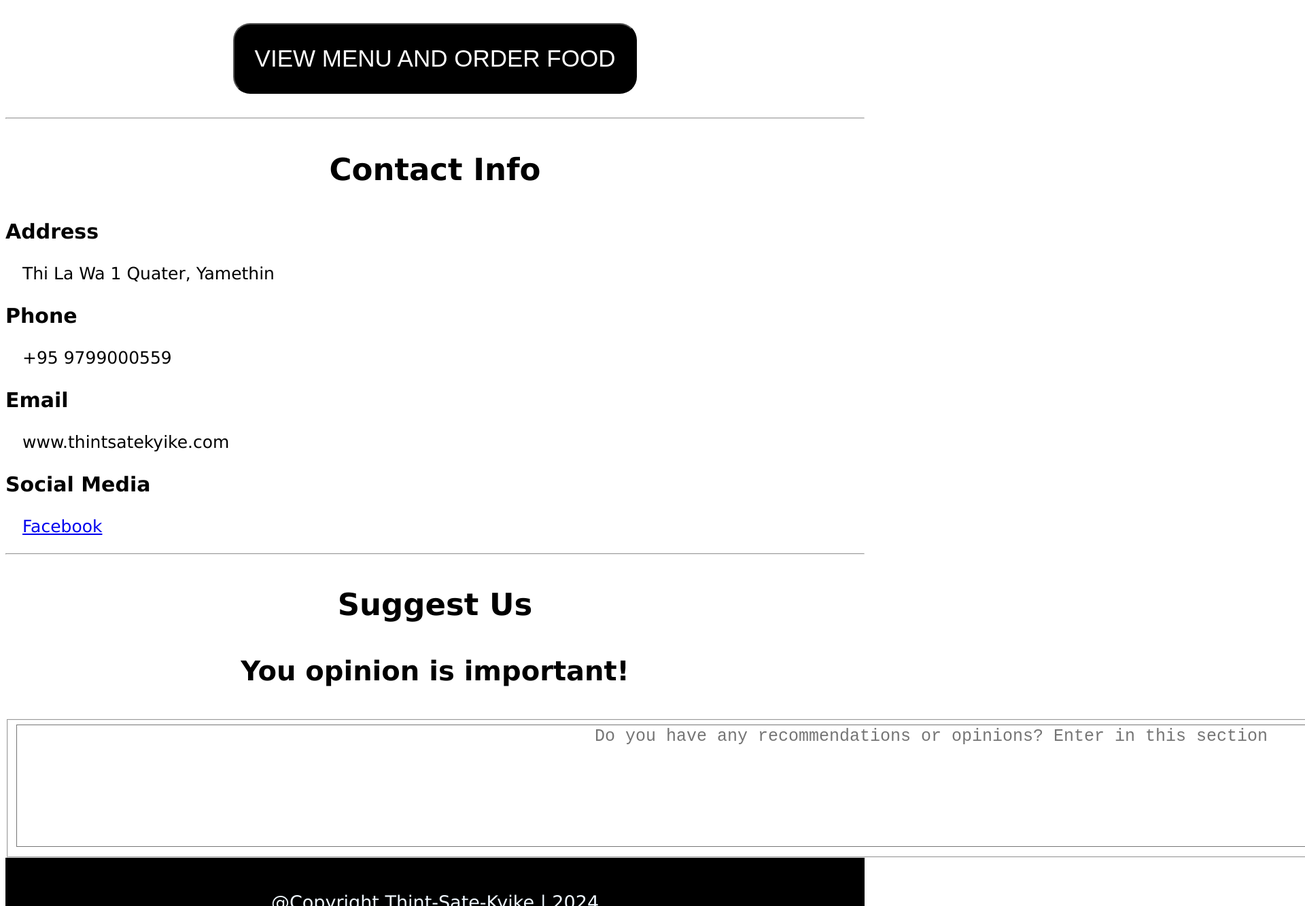
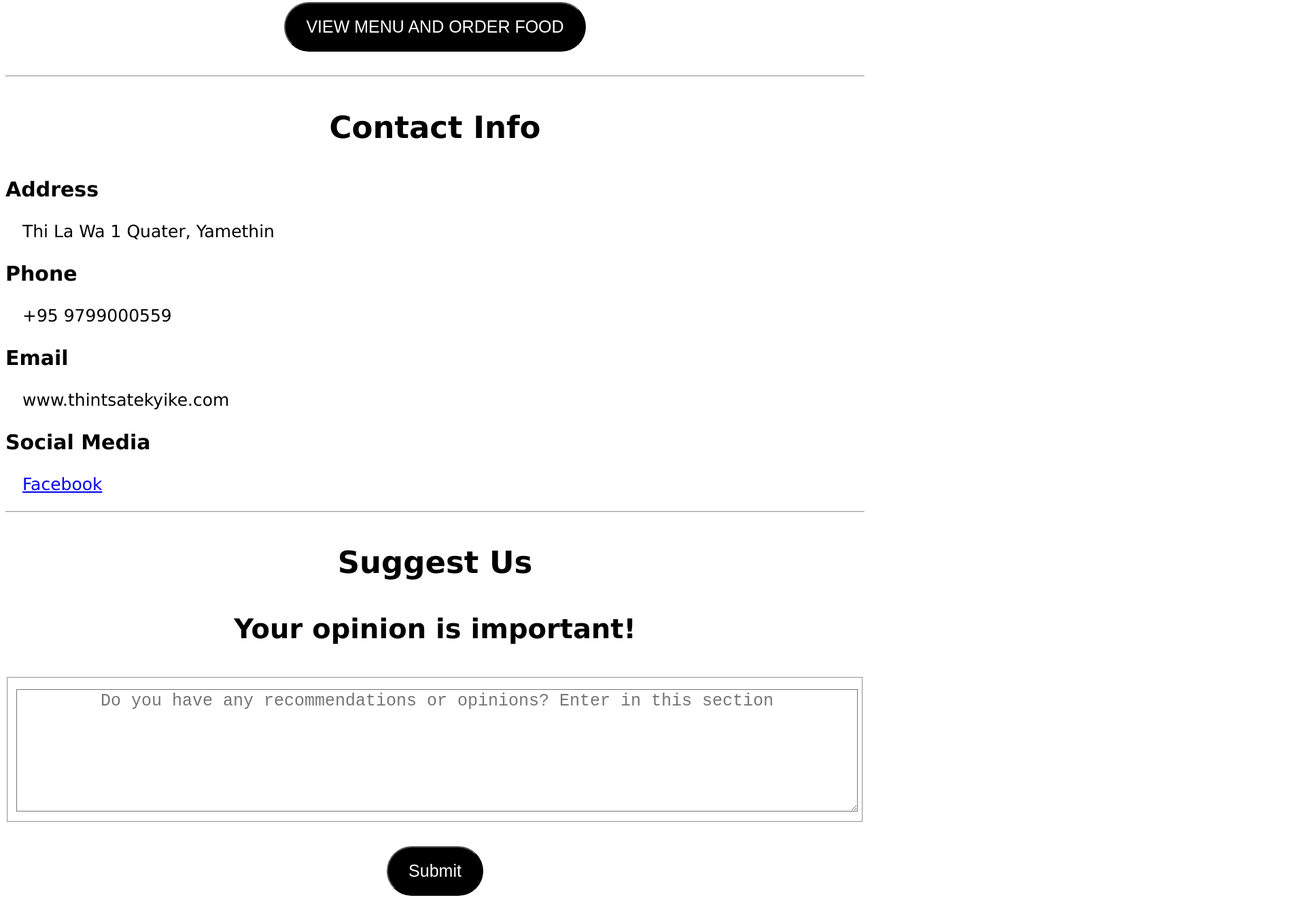
Before and after one commit to Min-Thway-Htut/Restaurant-Website, a plain HTML site: page index.html in a window 1280 px wide. Shown: the part 2272-3605 px from the top of the page at 68% size, 1920 px wide, since content can reach past the window. Drawn offline with Linux system fonts and the light colour scheme.

Commit message:
Another update

```diff
--- a/index.html
+++ b/index.html
@@ -80,10 +80,13 @@
 
     <section class="feedback-info" id="feedback">
         <h1>Suggest Us</h1>
-        <h2>You opinion is important!</h2>
+        <h2>Your opinion is important!</h2>
+        <form method="POST" action="https://formsubmit.co/minthwayhtut568@gmail.com">
         <fieldset id="feedback">
-            <label for="opinion"><textarea id="opinion" rows="6" cols="178" placeholder="Do you have any recommendations or opinions? Enter in this section"></textarea></label>
+            <label for="opinion"><textarea id="opinion" rows="6" cols="178" placeholder="Do you have any recommendations or opinions? Enter in this section" required></textarea></label>
         </fieldset>
+        <input type="submit" value="Submit" />
+    </form>
     </section>
 
         <section class="menu-bar" id="menu-bar">
--- a/script.js
+++ b/script.js
@@ -36,3 +36,23 @@ function seafoodDescription(){
         let seafoodDescription = "Savor the ocean's bounty with our seafood broth, brimming with the fresh flavors of the sea and aromatic herbs, creating a delightful and invigorating taste experience.";
         document.getElementById("seafood-menu").innerHTML = seafoodDescription;
     }
+
+function beefballsDescription(){
+        let beefballsDescription = "Beef balls are savory delights, fashioned from ground beef and a medley of spices, shaped into perfect spheres. These tender morsels are versatile, adding rich flavor to soups, noodle dishes, or enjoyed on their own.";
+        document.getElementById("beefballs-menu").innerHTML = beefballsDescription;
+    }
+
+function chickenMeatBallsDescription(){
+        let chickenMeatBallsDescription = "Chicken meatballs are flavorful orbs crafted from finely minced chicken, seasoned with a blend of herbs and spices. These versatile morsels can be baked, fried, or simmered, adding a delicious protein boost to pasta dishes or served as appetizers.";
+        document.getElementById("chickenMeatBalls-menu").innerHTML = chickenMeatBallsDescription;
+    }
+
+function vegetableDescription(){
+        let vegetableDescription = "The vegetables here are always fresh and 100% organic as they are planted on our own farm. "
+        document.getElementById("vegetable-menu").innerHTML = vegetableDescription;
+    }
+
+function sauceDescription(){
+        let sauceDescription = "Our home-made sauce is the highlight of 'Thint Sate Kyike'.";
+        document.getElementById("sauce-menu").innerHTML = sauceDescription;
+    }
--- a/styles.css
+++ b/styles.css
@@ -167,12 +167,12 @@ button{
     margin-bottom: 35px;
     margin-left: auto;
     margin-right: auto;
-    font-size: 35px;
-    border-radius: 25px;
+    font-size: 25px;
+    border-radius: 50px;
     padding-left: 30px;
     padding-right: 30px;
-    padding-bottom: 30px;
-    padding-top: 30px;
+    padding-bottom: 20px;
+    padding-top: 20px;
 }
 
 .address, .phone, .email, .social{
@@ -326,3 +326,37 @@ textarea{
     width: auto;
     height: auto;
 }
+
+textarea{
+    margin-top: 10px;
+    width: 100%;
+    margin-bottom: 0;
+    margin-left: 0;
+    margin-right: 0;
+    color: #000000;
+    min-height: 2em;
+}
+
+textarea{
+    background-color: none;
+    border: 1px solid none;
+    color: black;
+  }
+
+
+input[type="submit"]{
+    display: block;
+    background-color: black;
+    color: white;
+    margin-top:35px;
+    margin-bottom: 35px;
+    margin-left: auto;
+    margin-right: auto;
+    font-size: 25px;
+    border-radius: 50px;
+    padding-left: 30px;
+    padding-right: 30px;
+    padding-bottom: 20px;
+    padding-top: 20px;
+    text-align: center;
+  }
```
Also changed, not shown: generic.html (+25 -11 lines).
